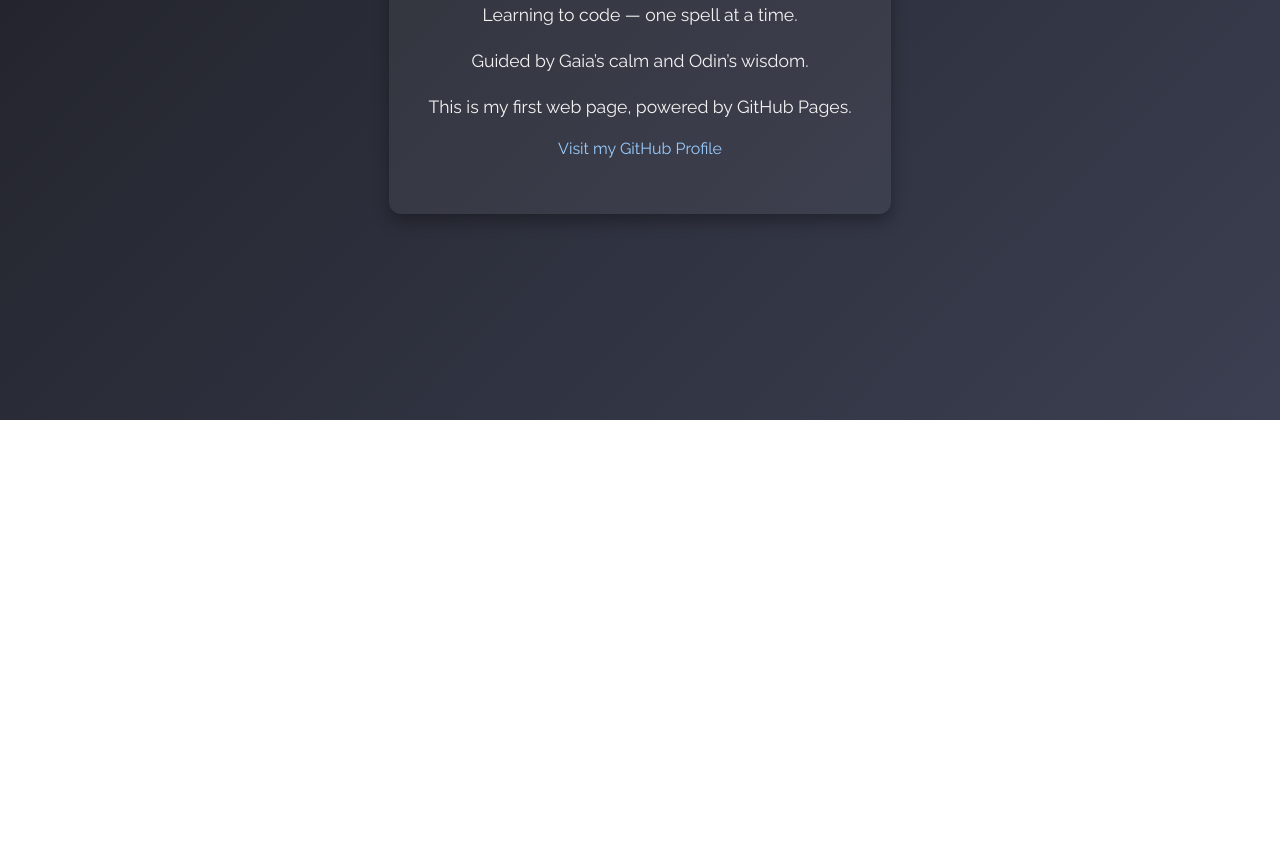
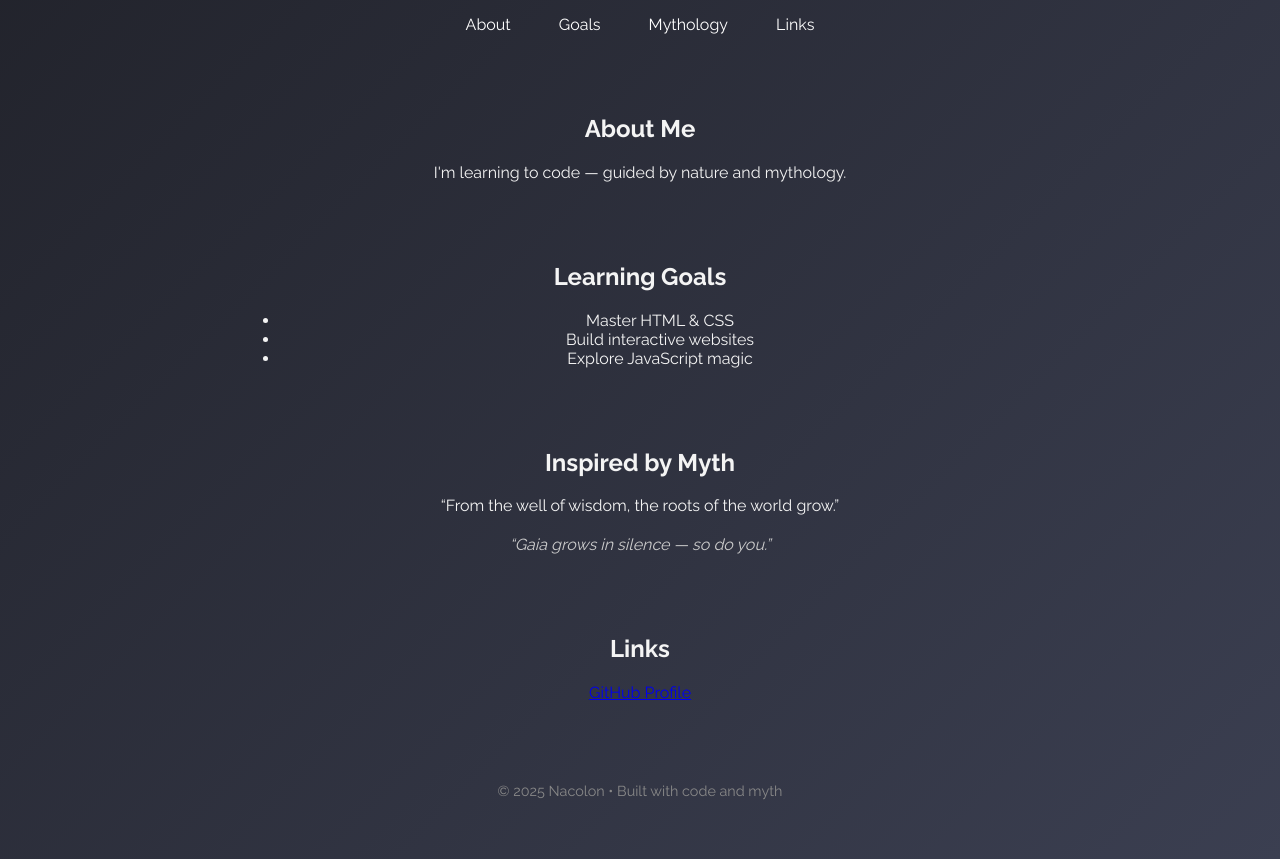
Before and after one commit to nacolon/my-first-website-or-gaia-odin-page, a plain HTML site: page index.html in a window 1280 px wide. Shown: the part 380-1239 px from the top of the page. Before the commit the page ends 800 px from the top, so only its background shows below. Drawn offline with Linux system fonts and the light colour scheme.

Commit message:
Update index.html

```diff
--- a/index.html
+++ b/index.html
@@ -11,19 +11,13 @@
       font-family: 'Raleway', sans-serif;
       background: linear-gradient(135deg, #1e1f26, #3b3f51);
       color: #f4f4f4;
-      display: flex;
-      flex-direction: column;
-      align-items: center;
-      min-height: 100vh;
+      scroll-behavior: smooth;
     }
 
     .container {
-      max-width: 700px;
-      background-color: rgba(255, 255, 255, 0.05);
-      padding: 40px;
-      margin-top: 80px;
-      border-radius: 12px;
-      box-shadow: 0 8px 16px rgba(0,0,0,0.3);
+      max-width: 800px;
+      margin: auto;
+      padding: 60px 20px;
       text-align: center;
     }
 
@@ -36,36 +30,120 @@
     }
 
     h1 {
-      margin-bottom: 10px;
-      font-size: 2.5em;
+      font-size: 2.6em;
       color: #66ffcc;
     }
 
-    .bio {
-      font-size: 1.1em;
-      line-height: 1.6;
+    .typing {
+      font-size: 1.2em;
+      color: #99ccff;
+      min-height: 40px;
     }
 
-    a {
-      color: #99ccff;
-      text-decoration: none;
+    nav {
+      margin-top: 20px;
     }
 
-    a:hover {
-      text-decoration: underline;
+    nav a {
+      color: #fff;
+      margin: 0 10px;
+      text-decoration: none;
+      padding: 6px 12px;
+      border-radius: 6px;
+      transition: background 0.3s;
+    }
+
+    nav a:hover {
+      background: #66ffcc22;
+    }
+
+    section {
+      margin-top: 80px;
+    }
+
+    .quote {
+      font-style: italic;
+      color: #ccc;
+      margin-top: 20px;
+    }
+
+    footer {
+      margin-top: 80px;
+      font-size: 0.9em;
+      color: #888;
     }
   </style>
 </head>
 <body>
+
   <div class="container">
     <img src="3872F531-3716-4F46-88DC-B717FF223417.png" alt="Profile Picture" class="profile">
     <h1>Nacolon's World</h1>
-    <div class="bio">
-      <p>Learning to code — one spell at a time.</p>
-      <p>Guided by Gaia’s calm and Odin’s wisdom.</p>
-      <p>This is my first web page, powered by GitHub Pages.</p>
-    </div>
-    <p><a href="https://github.com/nacolon" target="_blank">Visit my GitHub Profile</a></p>
+    <div class="typing" id="typewriter"></div>
+
+    <nav>
+      <a href="#about">About</a>
+      <a href="#goals">Goals</a>
+      <a href="#myth">Mythology</a>
+      <a href="#links">Links</a>
+    </nav>
+
+    <section id="about">
+      <h2>About Me</h2>
+      <p>I'm learning to code — guided by nature and mythology.</p>
+    </section>
+
+    <section id="goals">
+      <h2>Learning Goals</h2>
+      <ul>
+        <li>Master HTML & CSS</li>
+        <li>Build interactive websites</li>
+        <li>Explore JavaScript magic</li>
+      </ul>
+    </section>
+
+    <section id="myth">
+      <h2>Inspired by Myth</h2>
+      <p>“From the well of wisdom, the roots of the world grow.”</p>
+      <div class="quote" id="rotating-quote">“Odin gave his eye, but gained vision.”</div>
+    </section>
+
+    <section id="links">
+      <h2>Links</h2>
+      <p><a href="https://github.com/nacolon" target="_blank">GitHub Profile</a></p>
+    </section>
+
+    <footer>
+      &copy; 2025 Nacolon • Built with code and myth
+    </footer>
   </div>
+
+  <script>
+    // Typing Effect
+    const text = "Learning to code with the calm of Gaia and the wisdom of Odin.";
+    let i = 0;
+    function typeWriter() {
+      if (i < text.length) {
+        document.getElementById("typewriter").innerHTML += text.charAt(i);
+        i++;
+        setTimeout(typeWriter, 50);
+      }
+    }
+    typeWriter();
+
+    // Quote Rotator
+    const quotes = [
+      "“Odin gave his eye, but gained vision.”",
+      "“Gaia grows in silence — so do you.”",
+      "“The tree of knowledge takes time to root.”",
+      "“Even gods learn in steps.”"
+    ];
+    let qIndex = 0;
+    setInterval(() => {
+      qIndex = (qIndex + 1) % quotes.length;
+      document.getElementById("rotating-quote").innerText = quotes[qIndex];
+    }, 5000);
+  </script>
+
 </body>
 </html>
```
